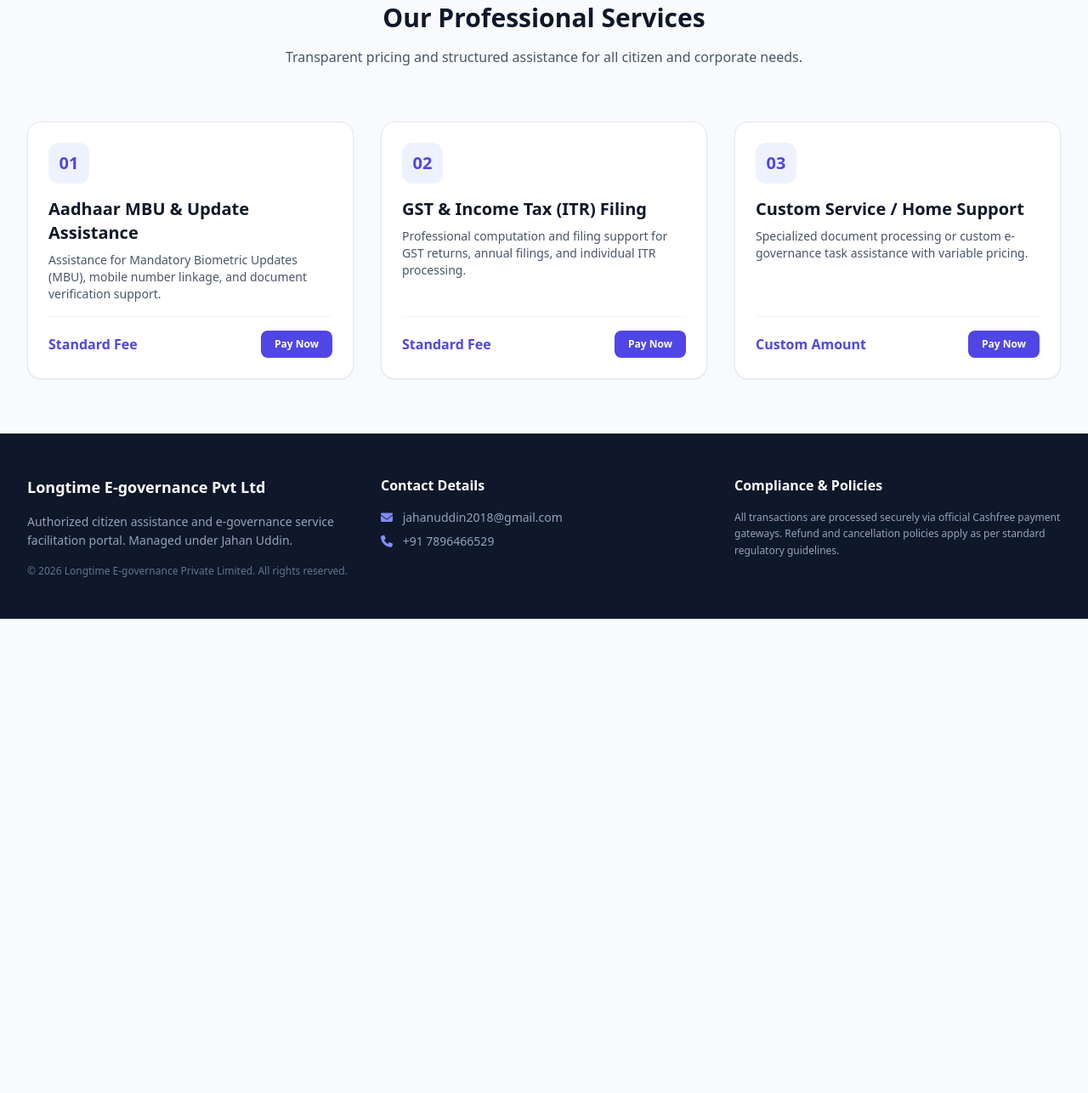
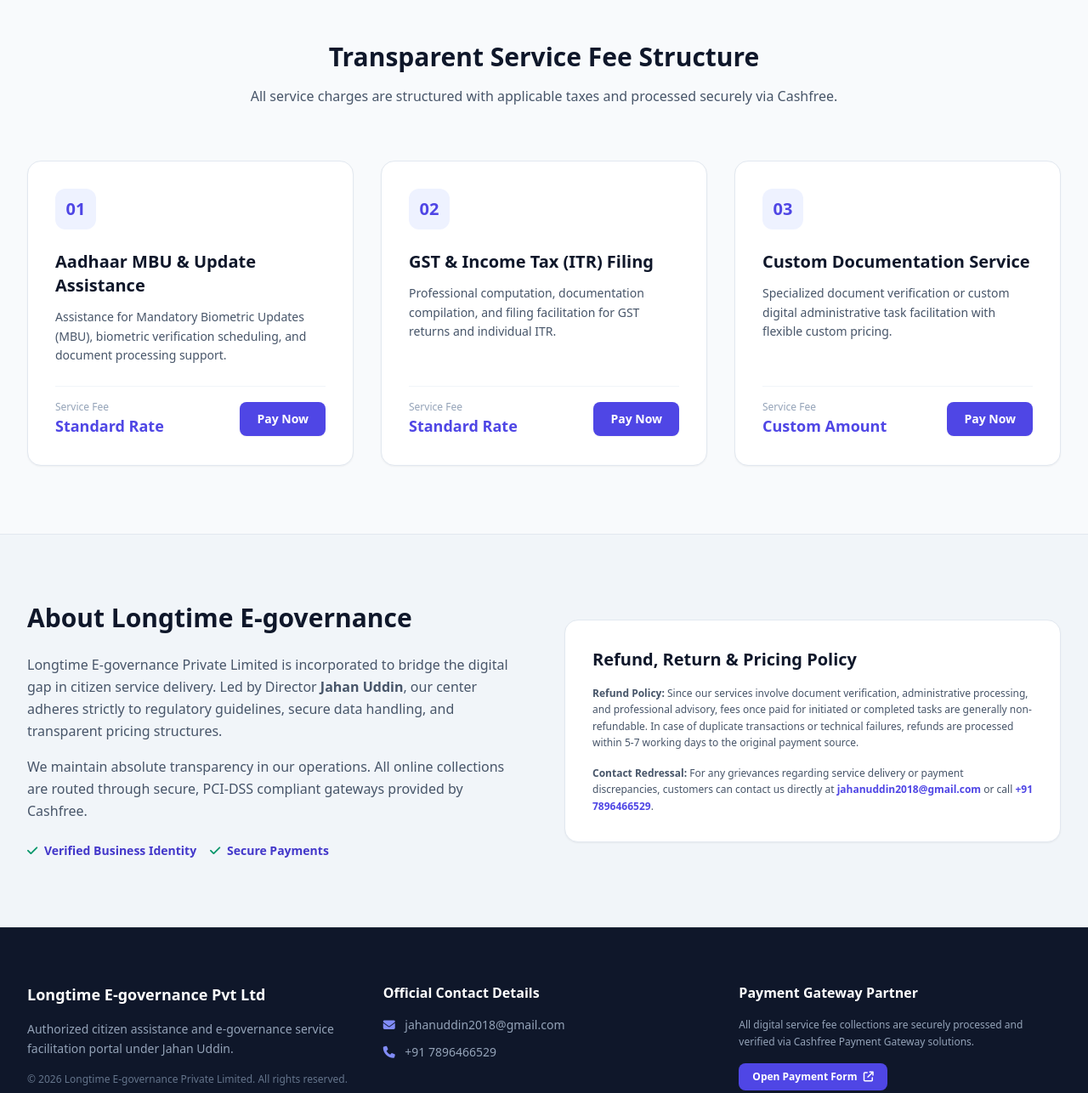
Before and after one commit to jahanuddin2018-pixel/LONGTIME-E-GOVERNANCE-PRIVATE-LIMITED, a plain HTML site: page index.html in a window 1280 px wide. Shown: the part 689-1975 px from the top of the page at 85% size. Before the commit the page ends 1417 px from the top, so only its background shows below. Drawn offline with nearby package versions, Linux system fonts and the light colour scheme.

Commit message:
Update title and content for compliance and services

```diff
--- a/index.html
+++ b/index.html
@@ -3,15 +3,18 @@
 <head>
     <meta charset="UTF-8">
     <meta name="viewport" content="width=device-width, initial-scale=1.0">
-    <title>Longtime E-governance Private Limited | Official Portal</title>
+    <title>Longtime E-governance Private Limited | Official Service Portal</title>
     <script src="https://cdn.tailwindcss.com"></script>
     <link rel="stylesheet" href="https://cdnjs.cloudflare.com/ajax/libs/font-awesome/6.4.0/css/all.min.css">
+    <style>
+        html { scroll-behavior: smooth; }
+    </style>
 </head>
 <body class="bg-slate-50 text-slate-800 font-sans antialiased">
 
-    <!-- Top Notice Bar -->
-    <div class="bg-indigo-900 text-indigo-100 text-xs py-2 px-4 text-center">
-        <span><i class="fa-solid fa-shield-halved mr-1 text-emerald-400"></i> Official Corporate & Citizen Service Provider Portal | CIN & GST Registered</span>
+    <!-- Top Security & Compliance Banner -->
+    <div class="bg-indigo-950 text-indigo-200 text-xs py-2 px-4 text-center border-b border-indigo-900">
+        <span><i class="fa-solid fa-lock mr-1 text-emerald-400"></i> Secure Citizen Service & Digital Documentation Portal | Regulated Entity</span>
     </div>
 
     <!-- Header Navigation -->
@@ -26,10 +29,10 @@
                     <span class="text-xs font-semibold text-slate-500 tracking-wider uppercase">Private Limited</span>
                 </div>
             </div>
-            <nav class="hidden md:flex items-center space-x-8 text-sm font-medium text-slate-600">
+            <nav class="hidden md:flex items-center space-x-8 text-sm font-semibold text-slate-600">
                 <a href="#services" class="hover:text-indigo-600 transition">Services</a>
                 <a href="#about" class="hover:text-indigo-600 transition">About Us</a>
-                <a href="#compliance" class="hover:text-indigo-600 transition">Legal & Policies</a>
+                <a href="#compliance" class="hover:text-indigo-600 transition">Compliance & Legal</a>
                 <a href="#contact" class="hover:text-indigo-600 transition">Contact</a>
             </nav>
             <div>
@@ -44,41 +47,41 @@
     <section class="bg-gradient-to-br from-indigo-900 via-indigo-800 to-slate-900 text-white py-20 px-4">
         <div class="max-w-7xl mx-auto grid grid-cols-1 md:grid-cols-2 gap-12 items-center">
             <div>
-                <span class="bg-indigo-800 text-indigo-200 text-xs font-semibold px-3 py-1 rounded-full uppercase tracking-wider inline-block mb-4 border border-indigo-700">Trusted Digital Partner</span>
+                <span class="bg-indigo-800/80 text-indigo-200 text-xs font-semibold px-3 py-1 rounded-full uppercase tracking-wider inline-block mb-4 border border-indigo-700">Authorized Digital Facilitation</span>
                 <h1 class="text-4xl sm:text-5xl font-extrabold tracking-tight mb-6 leading-tight">
-                    Secure & Reliable E-Governance Solutions for Citizens
+                    Professional E-Governance & Documentation Services
                 </h1>
                 <p class="text-indigo-200 text-lg mb-8 leading-relaxed">
-                    Providing authorized document processing, citizen service updates, and financial compliance services under professional management.
+                    Delivering structured verification assistance, citizen record updates, and taxation filing support with complete transparency and compliance.
                 </p>
                 <div class="flex flex-wrap gap-4">
                     <a href="https://payments.cashfree.com/forms/longtime" target="_blank" class="bg-emerald-500 hover:bg-emerald-600 text-white font-semibold px-8 py-3.5 rounded-xl shadow-lg transition flex items-center gap-2">
-                        <i class="fa-solid fa-arrow-right-to-bracket"></i> Proceed to Payment
+                        <i class="fa-solid fa-arrow-right-to-bracket"></i> Proceed to Payment Portal
                     </a>
                     <a href="#services" class="bg-white/10 hover:bg-white/20 text-white font-semibold px-6 py-3.5 rounded-xl border border-white/20 transition">
-                        Explore Services
+                        View Service Fees
                     </a>
                 </div>
             </div>
             <div class="bg-white/5 border border-white/10 p-8 rounded-2xl backdrop-blur-md shadow-2xl">
                 <h3 class="text-xl font-bold mb-4 flex items-center gap-2 text-indigo-300">
-                    <i class="fa-solid fa-circle-info"></i> Company Information
+                    <i class="fa-solid fa-circle-info"></i> Corporate Credentials
                 </h3>
                 <ul class="space-y-4 text-sm text-slate-300">
                     <li class="flex justify-between border-b border-white/10 pb-2">
-                        <span class="text-slate-400">Entity Name:</span>
+                        <span class="text-slate-400">Company Name:</span>
                         <span class="font-semibold text-white">Longtime E-governance Pvt Ltd</span>
                     </li>
                     <li class="flex justify-between border-b border-white/10 pb-2">
-                        <span class="text-slate-400">Director / Auth Rep:</span>
+                        <span class="text-slate-400">Director Name:</span>
                         <span class="font-semibold text-white">Jahan Uddin</span>
                     </li>
                     <li class="flex justify-between border-b border-white/10 pb-2">
-                        <span class="text-slate-400">Support Email:</span>
+                        <span class="text-slate-400">Official Email:</span>
                         <span class="font-semibold text-white">jahanuddin2018@gmail.com</span>
                     </li>
                     <li class="flex justify-between border-b border-white/10 pb-2">
-                        <span class="text-slate-400">Helpline:</span>
+                        <span class="text-slate-400">Customer Helpline:</span>
                         <span class="font-semibold text-white">+91 7896466529</span>
                     </li>
                 </ul>
@@ -86,83 +89,123 @@
         </div>
     </section>
 
-    <!-- Services Section -->
-    <section id="services" class="py-16 max-w-7xl mx-auto px-4 sm:px-6 lg:px-8">
+    <!-- Services Catalog -->
+    <section id="services" class="py-20 max-w-7xl mx-auto px-4 sm:px-6 lg:px-8">
         <div class="text-center max-w-3xl mx-auto mb-16">
-            <h2 class="text-3xl font-bold text-slate-900 mb-4">Our Professional Services</h2>
-            <p class="text-slate-600">Transparent pricing and structured assistance for all citizen and corporate needs.</p>
+            <h2 class="text-3xl font-bold text-slate-900 mb-4">Transparent Service Fee Structure</h2>
+            <p class="text-slate-600">All service charges are structured with applicable taxes and processed securely via Cashfree.</p>
         </div>
 
         <div class="grid grid-cols-1 md:grid-cols-3 gap-8">
             <!-- Service 1 -->
-            <div class="bg-white p-6 rounded-2xl shadow-sm border border-slate-200 flex flex-col justify-between hover:shadow-md transition">
+            <div class="bg-white p-8 rounded-2xl shadow-sm border border-slate-200 flex flex-col justify-between hover:shadow-md transition">
                 <div>
-                    <div class="w-12 h-12 bg-indigo-50 text-indigo-600 rounded-xl flex items-center justify-center text-xl mb-4">
-                        <span class="font-bold">01</span>
+                    <div class="w-12 h-12 bg-indigo-50 text-indigo-600 rounded-xl flex items-center justify-center text-xl font-bold mb-6">
+                        01
                     </div>
-                    <h3 class="text-xl font-bold text-slate-900 mb-2">Aadhaar MBU & Update Assistance</h3>
-                    <p class="text-slate-600 text-sm mb-4">Assistance for Mandatory Biometric Updates (MBU), mobile number linkage, and document verification support.</p>
+                    <h3 class="text-xl font-bold text-slate-900 mb-3">Aadhaar MBU & Update Assistance</h3>
+                    <p class="text-slate-600 text-sm mb-6 leading-relaxed">Assistance for Mandatory Biometric Updates (MBU), biometric verification scheduling, and document processing support.</p>
                 </div>
                 <div class="pt-4 border-t border-slate-100 flex items-center justify-between">
-                    <span class="text-indigo-600 font-bold">Standard Fee</span>
-                    <a href="https://payments.cashfree.com/forms/longtime" target="_blank" class="bg-indigo-600 hover:bg-indigo-700 text-white text-xs font-semibold px-4 py-2 rounded-lg transition">Pay Now</a>
+                    <div>
+                        <span class="text-xs text-slate-400 block">Service Fee</span>
+                        <span class="text-indigo-600 font-extrabold text-lg">Standard Rate</span>
+                    </div>
+                    <a href="https://payments.cashfree.com/forms/longtime" target="_blank" class="bg-indigo-600 hover:bg-indigo-700 text-white text-sm font-semibold px-5 py-2.5 rounded-lg transition shadow-sm">Pay Now</a>
                 </div>
             </div>
 
             <!-- Service 2 -->
-            <div class="bg-white p-6 rounded-2xl shadow-sm border border-slate-200 flex flex-col justify-between hover:shadow-md transition">
+            <div class="bg-white p-8 rounded-2xl shadow-sm border border-slate-200 flex flex-col justify-between hover:shadow-md transition">
                 <div>
-                    <div class="w-12 h-12 bg-indigo-50 text-indigo-600 rounded-xl flex items-center justify-center text-xl mb-4">
-                        <span class="font-bold">02</span>
+                    <div class="w-12 h-12 bg-indigo-50 text-indigo-600 rounded-xl flex items-center justify-center text-xl font-bold mb-6">
+                        02
                     </div>
-                    <h3 class="text-xl font-bold text-slate-900 mb-2">GST & Income Tax (ITR) Filing</h3>
-                    <p class="text-slate-600 text-sm mb-4">Professional computation and filing support for GST returns, annual filings, and individual ITR processing.</p>
+                    <h3 class="text-xl font-bold text-slate-900 mb-3">GST & Income Tax (ITR) Filing</h3>
+                    <p class="text-slate-600 text-sm mb-6 leading-relaxed">Professional computation, documentation compilation, and filing facilitation for GST returns and individual ITR.</p>
                 </div>
                 <div class="pt-4 border-t border-slate-100 flex items-center justify-between">
-                    <span class="text-indigo-600 font-bold">Standard Fee</span>
-                    <a href="https://payments.cashfree.com/forms/longtime" target="_blank" class="bg-indigo-600 hover:bg-indigo-700 text-white text-xs font-semibold px-4 py-2 rounded-lg transition">Pay Now</a>
+                    <div>
+                        <span class="text-xs text-slate-400 block">Service Fee</span>
+                        <span class="text-indigo-600 font-extrabold text-lg">Standard Rate</span>
+                    </div>
+                    <a href="https://payments.cashfree.com/forms/longtime" target="_blank" class="bg-indigo-600 hover:bg-indigo-700 text-white text-sm font-semibold px-5 py-2.5 rounded-lg transition shadow-sm">Pay Now</a>
                 </div>
             </div>
 
             <!-- Service 3 -->
-            <div class="bg-white p-6 rounded-2xl shadow-sm border border-slate-200 flex flex-col justify-between hover:shadow-md transition">
+            <div class="bg-white p-8 rounded-2xl shadow-sm border border-slate-200 flex flex-col justify-between hover:shadow-md transition">
                 <div>
-                    <div class="w-12 h-12 bg-indigo-50 text-indigo-600 rounded-xl flex items-center justify-center text-xl mb-4">
-                        <span class="font-bold">03</span>
+                    <div class="w-12 h-12 bg-indigo-50 text-indigo-600 rounded-xl flex items-center justify-center text-xl font-bold mb-6">
+                        03
                     </div>
-                    <h3 class="text-xl font-bold text-slate-900 mb-2">Custom Service / Home Support</h3>
-                    <p class="text-slate-600 text-sm mb-4">Specialized document processing or custom e-governance task assistance with variable pricing.</p>
+                    <h3 class="text-xl font-bold text-slate-900 mb-3">Custom Documentation Service</h3>
+                    <p class="text-slate-600 text-sm mb-6 leading-relaxed">Specialized document verification or custom digital administrative task facilitation with flexible custom pricing.</p>
                 </div>
                 <div class="pt-4 border-t border-slate-100 flex items-center justify-between">
-                    <span class="text-indigo-600 font-bold">Custom Amount</span>
-                    <a href="https://payments.cashfree.com/forms/longtime" target="_blank" class="bg-indigo-600 hover:bg-indigo-700 text-white text-xs font-semibold px-4 py-2 rounded-lg transition">Pay Now</a>
+                    <div>
+                        <span class="text-xs text-slate-400 block">Service Fee</span>
+                        <span class="text-indigo-600 font-extrabold text-lg">Custom Amount</span>
+                    </div>
+                    <a href="https://payments.cashfree.com/forms/longtime" target="_blank" class="bg-indigo-600 hover:bg-indigo-700 text-white text-sm font-semibold px-5 py-2.5 rounded-lg transition shadow-sm">Pay Now</a>
                 </div>
             </div>
         </div>
     </section>
 
+    <!-- About & Compliance Section -->
+    <section id="about" class="bg-slate-100 py-20 border-t border-slate-200">
+        <div class="max-w-7xl mx-auto px-4 sm:px-6 lg:px-8 grid grid-cols-1 md:grid-cols-2 gap-12 items-center">
+            <div>
+                <h2 class="text-3xl font-bold text-slate-900 mb-6">About Longtime E-governance</h2>
+                <p class="text-slate-600 mb-4 leading-relaxed">
+                    Longtime E-governance Private Limited is incorporated to bridge the digital gap in citizen service delivery. Led by Director <strong>Jahan Uddin</strong>, our center adheres strictly to regulatory guidelines, secure data handling, and transparent pricing structures.
+                </p>
+                <p class="text-slate-600 mb-6 leading-relaxed">
+                    We maintain absolute transparency in our operations. All online collections are routed through secure, PCI-DSS compliant gateways provided by Cashfree.
+                </p>
+                <div class="flex items-center gap-4 text-sm font-semibold text-indigo-700">
+                    <span><i class="fa-solid fa-check text-emerald-600 mr-1"></i> Verified Business Identity</span>
+                    <span><i class="fa-solid fa-check text-emerald-600 mr-1"></i> Secure Payments</span>
+                </div>
+            </div>
+            <div id="compliance" class="bg-white p-8 rounded-2xl shadow-sm border border-slate-200">
+                <h3 class="text-xl font-bold text-slate-900 mb-4">Refund, Return & Pricing Policy</h3>
+                <p class="text-xs text-slate-600 leading-relaxed mb-4">
+                    <strong>Refund Policy:</strong> Since our services involve document verification, administrative processing, and professional advisory, fees once paid for initiated or completed tasks are generally non-refundable. In case of duplicate transactions or technical failures, refunds are processed within 5-7 working days to the original payment source.
+                </p>
+                <p class="text-xs text-slate-600 leading-relaxed">
+                    <strong>Contact Redressal:</strong> For any grievances regarding service delivery or payment discrepancies, customers can contact us directly at <span class="text-indigo-600 font-semibold">jahanuddin2018@gmail.com</span> or call <span class="text-indigo-600 font-semibold">+91 7896466529</span>.
+                </p>
+            </div>
+        </div>
+    </section>
+
     <!-- Footer -->
-    <footer class="bg-slate-900 text-slate-400 py-12 border-t border-slate-800">
-        <div class="max-w-7xl mx-auto px-4 sm:px-6 lg:px-8 grid grid-cols-1 md:grid-cols-3 gap-8">
+    <footer id="contact" class="bg-slate-900 text-slate-400 py-16 border-t border-slate-800">
+        <div class="max-w-7xl mx-auto px-4 sm:px-6 lg:px-8 grid grid-cols-1 md:grid-cols-3 gap-10">
             <div>
                 <h3 class="text-white font-bold text-lg mb-4">Longtime E-governance Pvt Ltd</h3>
                 <p class="text-sm leading-relaxed mb-4">
-                    Authorized citizen assistance and e-governance service facilitation portal. Managed under Jahan Uddin.
+                    Authorized citizen assistance and e-governance service facilitation portal under Jahan Uddin.
                 </p>
                 <p class="text-xs text-slate-500">© 2026 Longtime E-governance Private Limited. All rights reserved.</p>
             </div>
             <div>
-                <h4 class="text-white font-semibold mb-4">Contact Details</h4>
-                <ul class="text-sm space-y-2">
+                <h4 class="text-white font-semibold mb-4">Official Contact Details</h4>
+                <ul class="text-sm space-y-3">
                     <li><i class="fa-solid fa-envelope mr-2 text-indigo-400"></i> jahanuddin2018@gmail.com</li>
                     <li><i class="fa-solid fa-phone mr-2 text-indigo-400"></i> +91 7896466529</li>
                 </ul>
             </div>
             <div>
-                <h4 class="text-white font-semibold mb-4">Compliance & Policies</h4>
-                <p class="text-xs text-slate-400 leading-relaxed">
-                    All transactions are processed securely via official Cashfree payment gateways. Refund and cancellation policies apply as per standard regulatory guidelines.
+                <h4 class="text-white font-semibold mb-4">Payment Gateway Partner</h4>
+                <p class="text-xs text-slate-400 leading-relaxed mb-4">
+                    All digital service fee collections are securely processed and verified via Cashfree Payment Gateway solutions.
                 </p>
+                <a href="https://payments.cashfree.com/forms/longtime" target="_blank" class="inline-block bg-indigo-600 hover:bg-indigo-700 text-white text-xs font-semibold px-4 py-2 rounded-lg transition">
+                    Open Payment Form <i class="fa-solid fa-external-link ml-1"></i>
+                </a>
             </div>
         </div>
     </footer>
```
